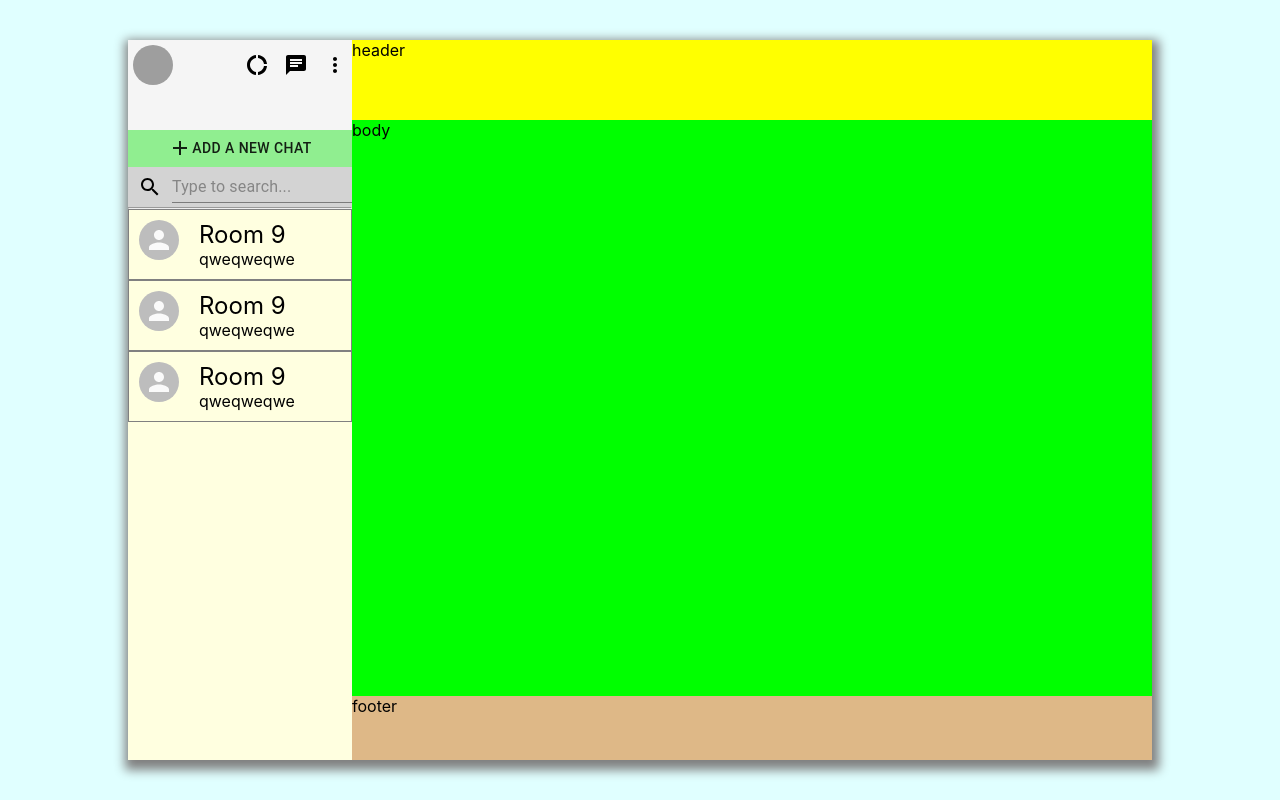
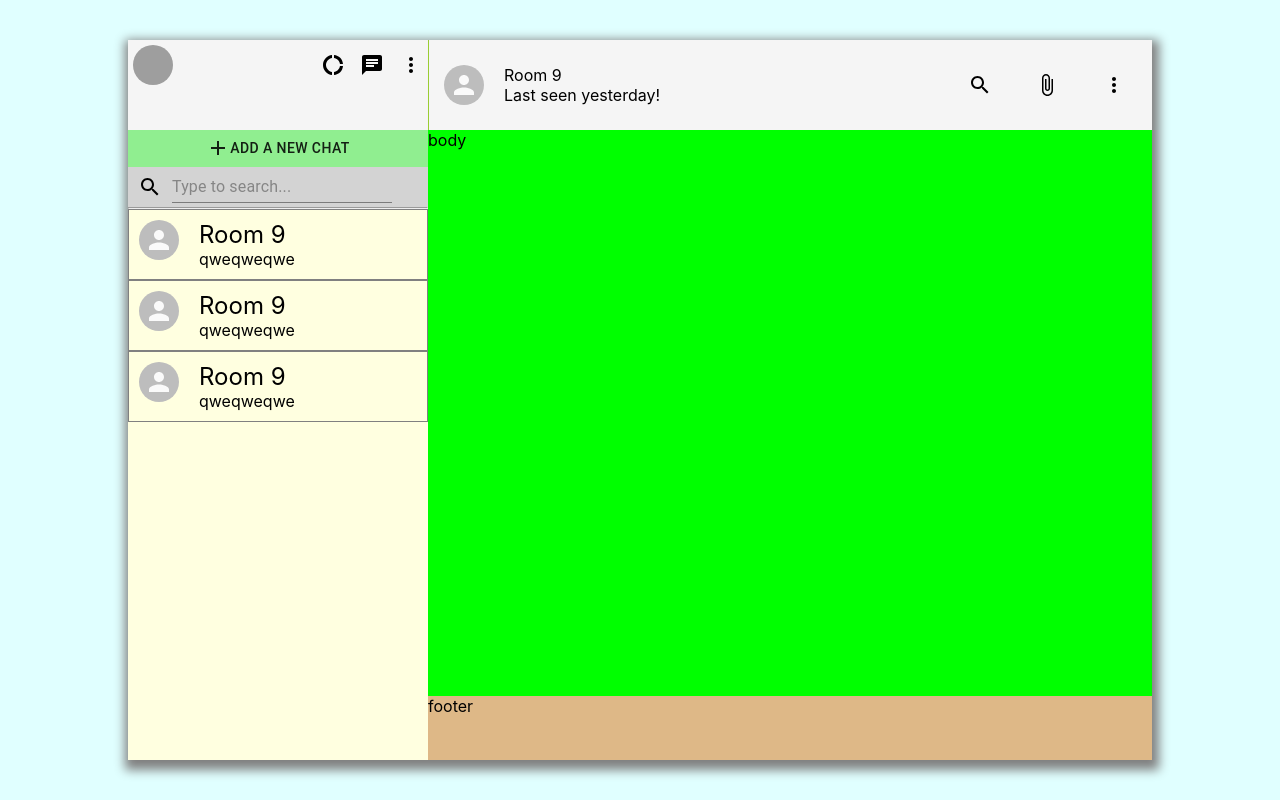
Before and after one commit to dkgian/chat-app, a React (Create React App) app: page /1 in a window 1280 px wide. Built offline with nearby package versions, Linux system fonts and the light colour scheme; grey boxes are pictures that could not be loaded.

Commit message:
styled top header of chat window

```diff
--- a/src/components/ChatWindow/ChatWindow.css
+++ b/src/components/ChatWindow/ChatWindow.css
@@ -1,15 +1,18 @@
-.chatwindow {
+.chatWindow {
   position: relative;
   background: lime;
   flex-grow: 1;
 }
 
-.chatwindow__header {
-  background: yellow;
+.chatWindow__header {
+  display: grid;
+  background: whitesmoke;
   height: 10vh;
+  border-left: 0.5px solid yellowgreen;
+  padding: 5px;
 }
 
-.chatwindow__footer {
+.chatWindow__footer {
   position: absolute;
   bottom: 0;
   background: burlywood;
--- a/src/components/ChatWindow/ChatWindow.js
+++ b/src/components/ChatWindow/ChatWindow.js
@@ -1,13 +1,17 @@
 import React from 'react'
+
+import { ChatWindowHeader } from '../ChatWindowHeader/ChatWindowHeader'
 
 import './ChatWindow.css'
 
 export const ChatWindow = () => {
   return (
-    <div className="chatwindow">
-      <div className="chatwindow__header">header</div>
-      <div className="chatwindow__body">body</div>
-      <div className="chatwindow__footer">footer</div>
+    <div className="chatWindow">
+      <div className="chatWindow__header">
+        <ChatWindowHeader />
+      </div>
+      <div className="chatWindow__body">body</div>
+      <div className="chatWindow__footer">footer</div>
     </div>
   )
 }
--- /dev/null
+++ b/src/components/ChatWindowHeader/ChatWindowHeader.css
@@ -0,0 +1,23 @@
+.chatWindowHeader {
+  display: flex;
+  align-content: stretch;
+  align-items: center;
+}
+
+.chatWindowHeader__left {
+  display: flex;
+  flex: 1;
+  align-items: center;
+  margin-left: 10px;
+}
+
+.chatWindowHeader__right {
+  display: flex;
+  flex: 0.4;
+  justify-content: space-around;
+}
+
+.chatWindowHeader__roomInfo {
+  display: inline-block;
+  padding: 20px;
+}
--- /dev/null
+++ b/src/components/ChatWindowHeader/ChatWindowHeader.js
@@ -0,0 +1,30 @@
+import React from 'react'
+
+import { Avatar } from '@material-ui/core'
+import SearchIcon from '@material-ui/icons/Search'
+import AttachFileIcon from '@material-ui/icons/AttachFile'
+import MoreVertIcon from '@material-ui/icons/MoreVert'
+
+import './ChatWindowHeader.css'
+
+export const ChatWindowHeader = () => {
+  return (
+    <div className="chatWindowHeader">
+      <div className="chatWindowHeader__left">
+        <Avatar />
+
+        <div className="chatWindowHeader__roomInfo">
+          <div className="chatWindowHeader__room">Room 9</div>
+
+          <div className="chatWindowHeader__lastSeen">Last seen yesterday!</div>
+        </div>
+      </div>
+
+      <div className="chatWindowHeader__right">
+        <SearchIcon />
+        <AttachFileIcon />
+        <MoreVertIcon />
+      </div>
+    </div>
+  )
+}
--- a/src/components/SideBar/SideBar.css
+++ b/src/components/SideBar/SideBar.css
@@ -1,5 +1,6 @@
 .sidebar {
   flex: 0.3;
+  min-width: 300px;
 }
 
 .sidebar__header {
```
